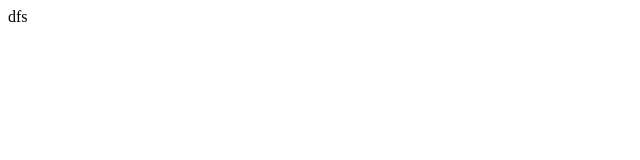
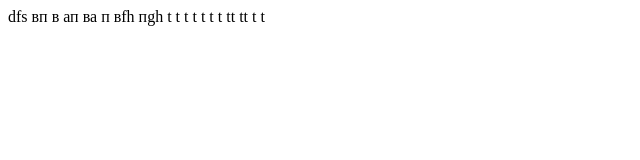
Before and after one commit to Artracurs/TypeScript, a plain HTML site: page index.html in a window 1280 px wide. Shown: the whole page, without its empty margins (0-640 px from the left). Drawn offline with Linux system fonts and the light colour scheme.

Commit message:
something do

```diff
--- a/index.html
+++ b/index.html
@@ -8,5 +8,25 @@
 </head>
 <body>
     dfs
+    вп
+    в
+    ап
+    ва
+    п
+    вfh
+    пgh
+    t
+    t
+
+    t
+    t
+    t
+    t
+    t
+    tt
+    tt
+
+    t
+    t
 </body>
 </html>
```
